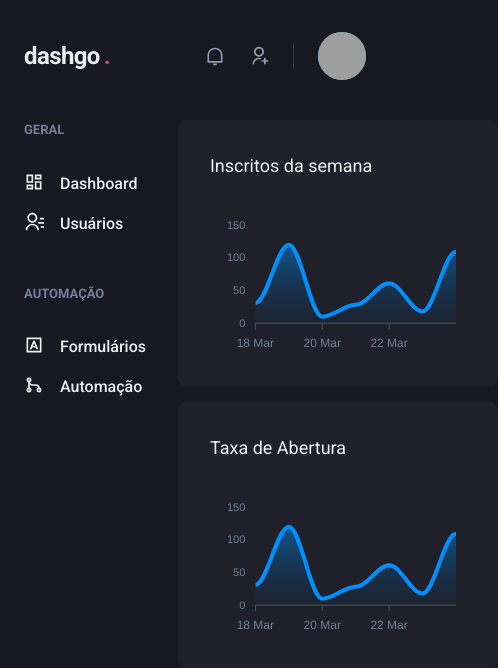
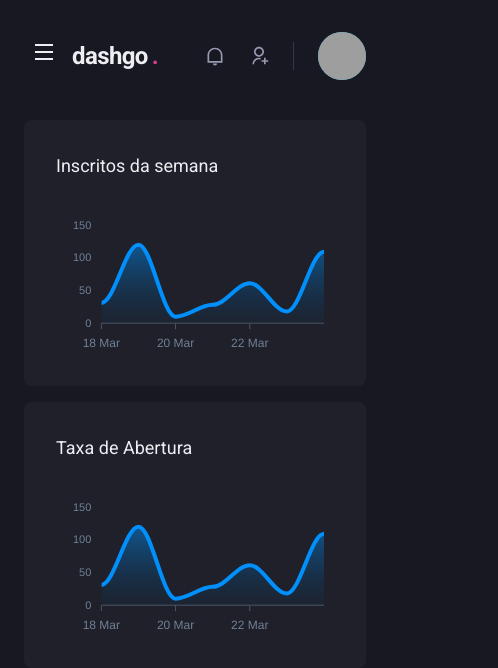
Before and after one commit to juliomchado/dashgo, a Next.js app: page /dashboard in a window 390 px wide. Shown: the top 668 px of the page, 498 px wide, since content can reach past the window. Built offline with nearby package versions, Linux system fonts and the light colour scheme; grey boxes are pictures that could not be loaded.

Commit message:
add/ sidebar responsive

```diff
--- a/src/components/Header/Logo.tsx
+++ b/src/components/Header/Logo.tsx
@@ -1,4 +1,4 @@
-import { Text } from "@chakra-ui/layout";
+import { Text } from "@chakra-ui/react";
 
 export function Logo() {
 
--- a/src/components/Header/NotificationsNav.tsx
+++ b/src/components/Header/NotificationsNav.tsx
@@ -1,5 +1,4 @@
-import Icon from "@chakra-ui/icon";
-import { HStack } from "@chakra-ui/layout";
+import { HStack, Icon} from "@chakra-ui/react";
 import { RiNotificationLine, RiUserAddLine } from "react-icons/ri";
 
 export function NotificationsNav() {
--- a/src/components/Header/Profile.tsx
+++ b/src/components/Header/Profile.tsx
@@ -1,5 +1,5 @@
 import { Avatar } from "@chakra-ui/avatar";
-import { Box, Flex, Text } from "@chakra-ui/layout";
+import { Box, Flex, Text } from "@chakra-ui/react";
 
 interface ProfileProps {
     showProfileData?: boolean;
--- a/src/components/Header/SearchBox.tsx
+++ b/src/components/Header/SearchBox.tsx
@@ -1,7 +1,4 @@
-import Icon from "@chakra-ui/icon";
-
-import { Input } from "@chakra-ui/input";
-import { Flex } from "@chakra-ui/layout";
+import { Flex, Input, Icon } from "@chakra-ui/react";
 import { RiSearchLine } from "react-icons/ri";
 
 export function SearchBox() {
--- a/src/components/Header/index.tsx
+++ b/src/components/Header/index.tsx
@@ -1,10 +1,14 @@
-import { Flex, useBreakpointValue } from '@chakra-ui/react';
+import { Flex, Icon, IconButton, useBreakpointValue } from '@chakra-ui/react';
+import { RiMenuLine } from 'react-icons/ri';
+import { useSidebarDrawer } from '../../contexts/SidebarDrawerContext';
 import { Logo } from './Logo';
 import { NotificationsNav } from './NotificationsNav';
 import { Profile } from './Profile';
 import { SearchBox } from './SearchBox';
 
 export function Header() {
+    const { onOpen } = useSidebarDrawer();
+
     const isWideVersion = useBreakpointValue({
         base: false,
         lg: true
@@ -22,6 +26,20 @@
             px="6"
             align="center"
         >
+            {!isWideVersion && (
+                <IconButton
+                    aria-label="Open navigation"
+                    icon={<Icon as={RiMenuLine} />}
+                    fontSize="24"
+                    variant="unstyled"
+                    onClick={onOpen}
+                    mr="2"
+                >
+
+                </IconButton>
+
+            )}
+
             <Logo />
 
             {isWideVersion && <SearchBox />}
--- a/src/components/Pagination/index.tsx
+++ b/src/components/Pagination/index.tsx
@@ -1,5 +1,4 @@
-import { Button } from "@chakra-ui/button";
-import { Box, Stack } from "@chakra-ui/layout";
+import { Box, Stack } from "@chakra-ui/react";
 import { PaginationItem } from "./PaginationItem";
 
 export function Pagination() {
--- a/src/components/Sidebar/NavSection.tsx
+++ b/src/components/Sidebar/NavSection.tsx
@@ -1,8 +1,5 @@
-import Icon from "@chakra-ui/icon";
-import { Box, Link, Stack, Text } from "@chakra-ui/layout";
+import { Box, Stack, Text } from "@chakra-ui/react";
 import { ReactNode } from "react";
-import { RiContactsLine, RiDashboardLine } from "react-icons/ri";
-
 interface NavSectionProps {
     title: string;
     children: ReactNode;
--- /dev/null
+++ b/src/components/Sidebar/SidebarNav.tsx
@@ -0,0 +1,19 @@
+import { Stack } from "@chakra-ui/react";
+import { RiContactsLine, RiDashboardLine, RiGitMergeLine, RiInputMethodLine } from "react-icons/ri";
+import { NavLink } from "./NavLink";
+import { NavSection } from "./NavSection";
+
+export function SidebarNav() {
+    return (
+        <Stack spacing="12" align="flex-start">
+            <NavSection title="GERAL">
+                <NavLink icon={RiDashboardLine}>Dashboard</NavLink>
+                <NavLink icon={RiContactsLine}>Usuários</NavLink>
+            </NavSection>
+            <NavSection title="AUTOMAÇÃO">
+                <NavLink icon={RiInputMethodLine}>Formulários</NavLink>
+                <NavLink icon={RiGitMergeLine}>Automação</NavLink>
+            </NavSection>
+        </Stack>
+    )
+}
--- a/src/components/Sidebar/index.tsx
+++ b/src/components/Sidebar/index.tsx
@@ -1,22 +1,38 @@
-import Icon from "@chakra-ui/icon";
-import { Box, Stack, Text, Link } from "@chakra-ui/layout";
-import { RiContactsLine, RiDashboardLine, RiGitMergeLine, RiInputMethodLine } from "react-icons/ri";
-import { NavLink } from "./NavLink";
-import { NavSection } from "./NavSection";
+import { Box, DrawerContent, DrawerOverlay, Drawer, DrawerBody, DrawerCloseButton, DrawerHeader } from "@chakra-ui/react";
+import { useBreakpointValue } from "@chakra-ui/media-query";
+
+import { SidebarNav } from "./SidebarNav";
+import { useSidebarDrawer } from "../../contexts/SidebarDrawerContext";
 
 export function SideBar() {
+
+    const { isOpen, onClose } = useSidebarDrawer();
+
+    const isDrawerSidebar = useBreakpointValue({
+        base: true,
+        lg: false
+    });
+
+    if (isDrawerSidebar) {
+        return (
+            <Drawer isOpen={isOpen} placement="left" onClose={onClose}>
+                <DrawerOverlay>
+                    <DrawerContent bg="gray.800" p="4">
+                        <DrawerCloseButton mt="6" />
+                        <DrawerHeader>Navegação</DrawerHeader>
+
+                        <DrawerBody>
+                            <SidebarNav />
+                        </DrawerBody>
+                    </DrawerContent>
+                </DrawerOverlay>
+            </Drawer>
+        )
+    }
+
     return (
         <Box as="aside" w="64" mr="8">
-            <Stack spacing="12" align="flex-start">
-                <NavSection title="GERAL">
-                    <NavLink icon={RiDashboardLine}>Dashboard</NavLink>
-                    <NavLink icon={RiContactsLine}>Usuários</NavLink>
-                </NavSection>
-                <NavSection title="AUTOMAÇÃO">
-                    <NavLink icon={RiInputMethodLine}>Formulários</NavLink>
-                    <NavLink icon={RiGitMergeLine}>Automação</NavLink>
-                </NavSection>
-            </Stack>
+            <SidebarNav />
         </Box>
     )
 }
--- /dev/null
+++ b/src/contexts/SidebarDrawerContext.tsx
@@ -0,0 +1,30 @@
+import { useDisclosure, UseDisclosureReturn } from "@chakra-ui/react";
+import { useRouter } from "next/router";
+import { createContext, ReactNode, useContext, useEffect } from "react";
+
+interface SidebarDrawerProviderProps {
+    children: ReactNode;
+};
+
+type SidebarDrawerContextData = UseDisclosureReturn;
+
+const SidebarDrawerContext = createContext({} as SidebarDrawerContextData);
+
+export function SidebarDrawerProvider({ children }: SidebarDrawerProviderProps) {
+
+    const disclosure = useDisclosure();
+    const router = useRouter();
+
+    useEffect(() => {
+        disclosure.onClose();
+
+    }, [router.asPath])
+
+    return (
+        <SidebarDrawerContext.Provider value={disclosure}>
+            {children}
+        </SidebarDrawerContext.Provider>
+    )
+}
+
+export const useSidebarDrawer = () => useContext(SidebarDrawerContext);
--- a/src/pages/_app.tsx
+++ b/src/pages/_app.tsx
@@ -1,11 +1,14 @@
 import { AppProps } from 'next/app';
 import { ChakraProvider } from '@chakra-ui/react';
 import { theme } from '../styles/theme';
+import { SidebarDrawerProvider } from '../contexts/SidebarDrawerContext';
 
 function MyApp({ Component, pageProps }: AppProps) {
   return (
     <ChakraProvider theme={theme}>
-      <Component {...pageProps} />
+      <SidebarDrawerProvider>
+        <Component {...pageProps} />
+      </SidebarDrawerProvider>
     </ChakraProvider>
   )
 }
```
